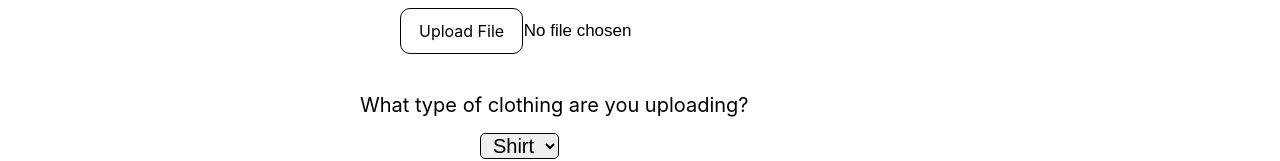
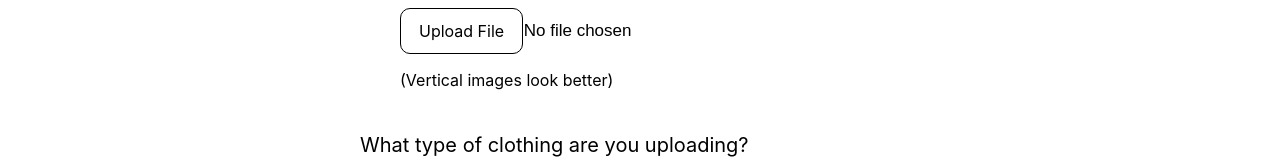
Before and after one commit to neha-vard/king-booleans-virtual-closet, a React (Create React App) app in the folder firebase-upload/: page /clothing-upload in a window 1280 px wide. Shown: the part 227-388 px from the top of the page. Built offline with nearby package versions, Linux system fonts and the light colour scheme.

Commit message:
add message about image orientation

```diff
--- a/firebase-upload/src/pages/clothing-upload.css
+++ b/firebase-upload/src/pages/clothing-upload.css
@@ -96,6 +96,6 @@
   .dropdown-label {
     position: absolute;
     left: 45vh;
-    top: 40vh;
+    top: 45vh;
     font-size: 20px;
   }
--- a/firebase-upload/src/pages/clothing-upload.js
+++ b/firebase-upload/src/pages/clothing-upload.js
@@ -74,6 +74,7 @@ const ClothingUpload = () => {
                 onChange={handleChange}
                 accept="/image/*"
               />
+              <p>(Vertical images look better)</p>
             </div>
           </div>
           <Dropdown
```
